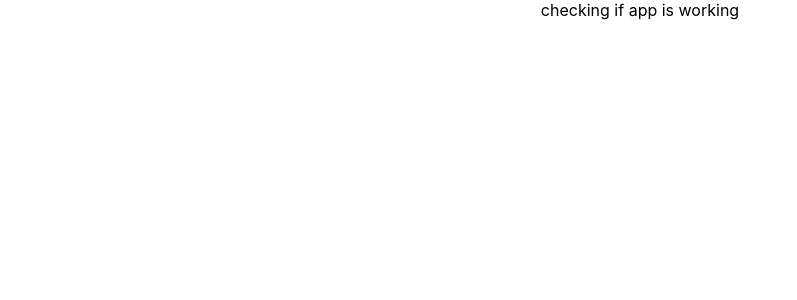
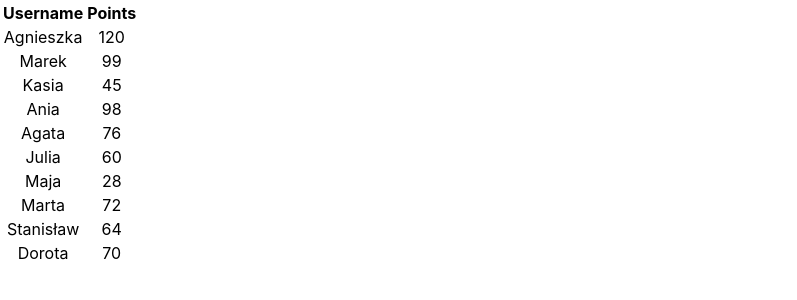
Before and after one commit to kunicka/my-app, a React (Create React App) app: page / in a window 1280 px wide. Shown: the top 300 px of the page, without its empty margins (0-797 px from the left). Built offline with nearby package versions, Linux system fonts and the light colour scheme.

Commit message:
mapping an array with some objects to the table

```diff
--- a/public/index.html
+++ b/public/index.html
@@ -27,17 +27,7 @@
     <title>React App</title>
   </head>
   <body>
-    <noscript>You need to enable JavaScript to run this app.</noscript>
-    <div id="root"></div>
-    <!--
-      This HTML file is a template.
-      If you open it directly in the browser, you will see an empty page.
 
-      You can add webfonts, meta tags, or analytics to this file.
-      The build step will place the bundled scripts into the <body> tag.
-
-      To begin the development, run `npm start` or `yarn start`.
-      To create a production bundle, use `npm run build` or `yarn build`.
-    -->
+    <div id="root">   </div>
   </body>
 </html>
--- a/src/App.tsx
+++ b/src/App.tsx
@@ -1,13 +1,25 @@
-import React from 'react';
-import'./App.css';
-import {Players} from './components/Players';
+import React from "react";
+import "./App.css";
+import playersArray from "./components/Players";
 
-import './App.css';
 
-export const App:React.FC = () => {
+export const App: React.FC = () => {
+
+  const playersArrayList = playersArray.map((player:any, idx:any) => (
+    <tr key={player.id}>
+     <td >{player.username}</td> <td>{player.points}</td>
+     </tr>
+
+  ));
+
   return (
     <div className="App">
-      <Players/>
+      <table>
+        <tr>
+          <th>Username</th> <th>Points</th>
+        </tr>
+        {playersArrayList}
+      </table>
     </div>
   );
-}
+};
--- a/src/components/Players.tsx
+++ b/src/components/Players.tsx
@@ -1,10 +1,54 @@
-import React from 'react';
+export const playersArray = [
+    {
+  Id:1,
+      username: "Agnieszka",
+      points: 120,
+    },
+  {
+  Id:2,
+      username: "Marek",
+      points: 99,
+    },
+  {
+  Id:3,
+  username: "Kasia",
+      points: 45,
+    },
+  {
+  Id:4,
+      username: "Ania",
+      points: 98,
+    },
+  {
+  Id:5,
+      username: "Agata",
+      points: 76,
+    },
+  {
+  Id:6,
+      username: "Julia",
+      points: 60,
+    },
+  {
+  Id:7,
+      username: "Maja",
+      points: 28,
+    },
+  {
+  Id:8,
+  username: "Marta",
+      points: 72,
+    },
+  {
+  Id:9,
+      username: "Stanisław",
+      points: 64,
+    },
+  {
+  Id:10,
+      username: "Dorota",
+      points: 70,
+    },
+];
 
-
-export const Players:React.FC = () => {
-    return (
-        <div>
-            checking if app is working
-        </div>
-    )
-}
+export default playersArray
--- a/src/index.tsx
+++ b/src/index.tsx
@@ -3,6 +3,7 @@ import ReactDOM from 'react-dom';
 import './index.css';
 import {App} from './App';
 import * as serviceWorker from './serviceWorker';
+
 
 ReactDOM.render(
   <React.StrictMode>
```
Also changed, not shown: src/components/types.ts (added, +11 -0 lines).
